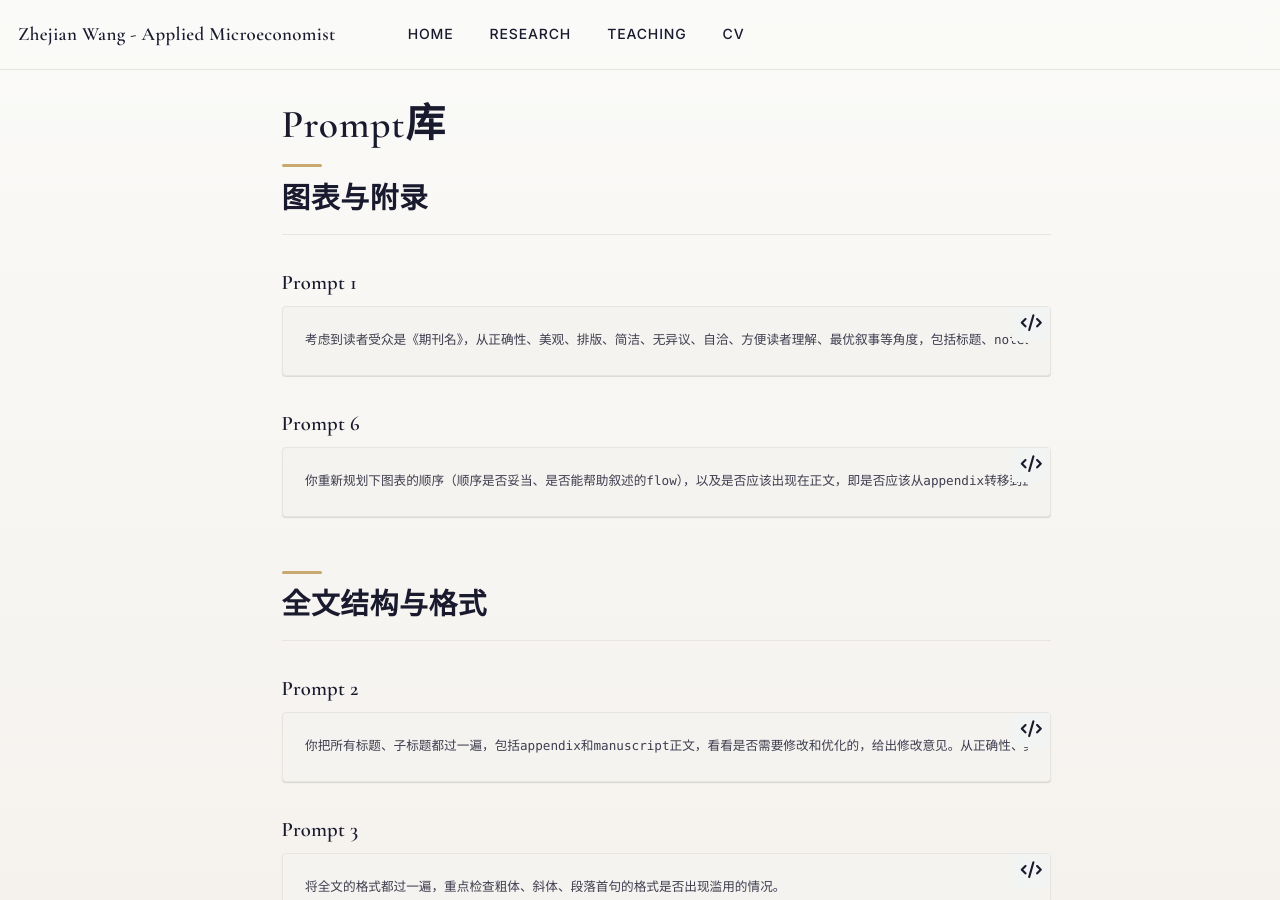
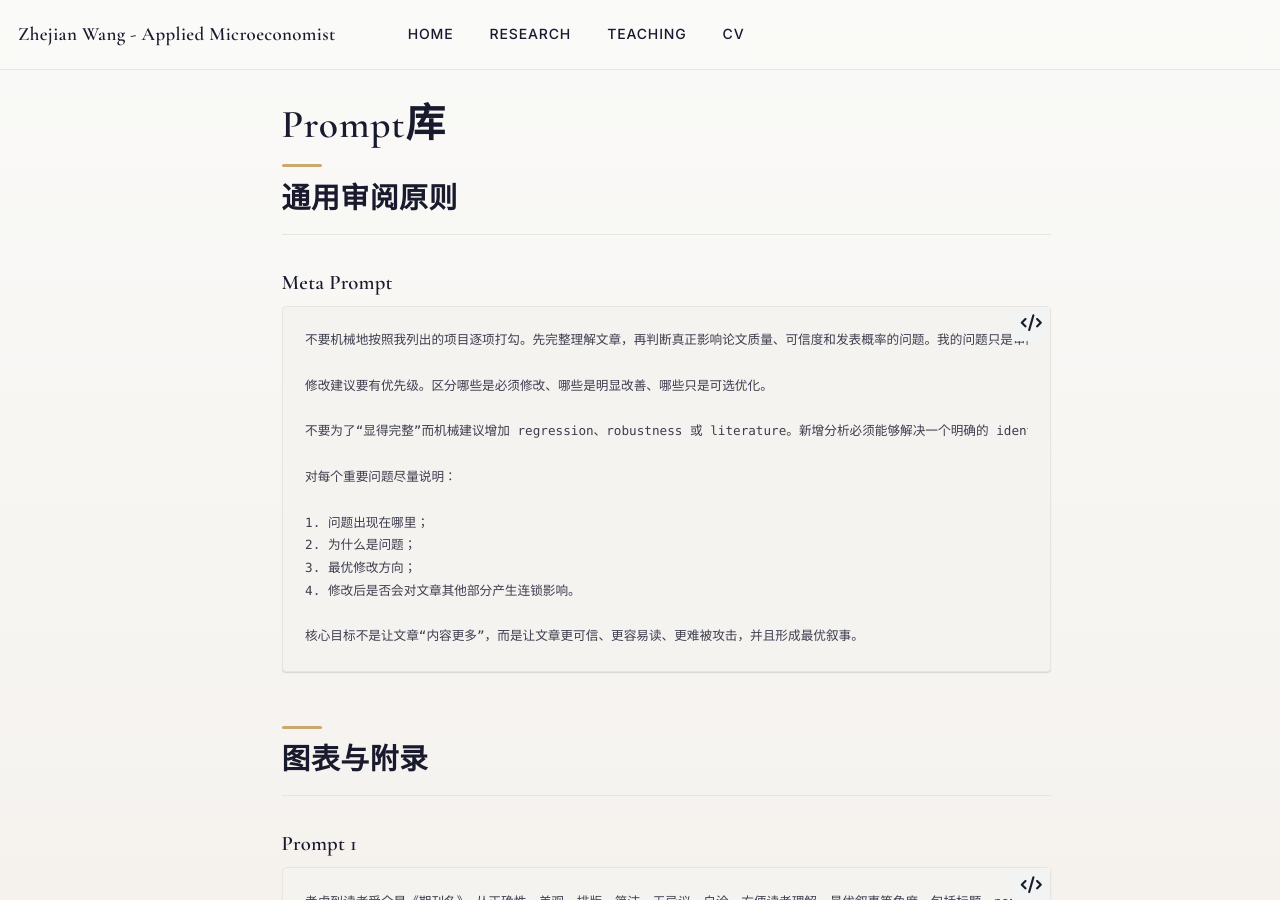
Before and after one commit to zhejianw/zhejianw.github.io, a Jekyll site: the page built from ai/prompts/index.md, in a window 1280 px wide and 900 px high. Built offline with Jekyll 4.4.1, drawn with Linux system fonts in a browser that asks for light colours; a script that is not in the unit is left out.

Commit message:
Add the author-provided manuscript review meta prompt

```diff
--- a/ai/prompts/index.md
+++ b/ai/prompts/index.md
@@ -10,6 +10,27 @@ visibility: public
 status: current
 last_updated: 2026-08-26
 ---
+
+## 通用审阅原则
+
+### Meta Prompt
+
+~~~text
+不要机械地按照我列出的项目逐项打勾。先完整理解文章，再判断真正影响论文质量、可信度和发表概率的问题。我的问题只是审阅视角，不是对你的约束；如果你发现我没有提到但更重要的问题，优先指出。
+
+修改建议要有优先级。区分哪些是必须修改、哪些是明显改善、哪些只是可选优化。
+
+不要为了“显得完整”而机械建议增加 regression、robustness 或 literature。新增分析必须能够解决一个明确的 identification、interpretation、positioning 或 referee concern，否则宁可不加。
+
+对每个重要问题尽量说明：
+
+1. 问题出现在哪里；
+2. 为什么是问题；
+3. 最优修改方向；
+4. 修改后是否会对文章其他部分产生连锁影响。
+
+核心目标不是让文章“内容更多”，而是让文章更可信、更容易读、更难被攻击，并且形成最优叙事。
+~~~
 
 ## 图表与附录
 
```
